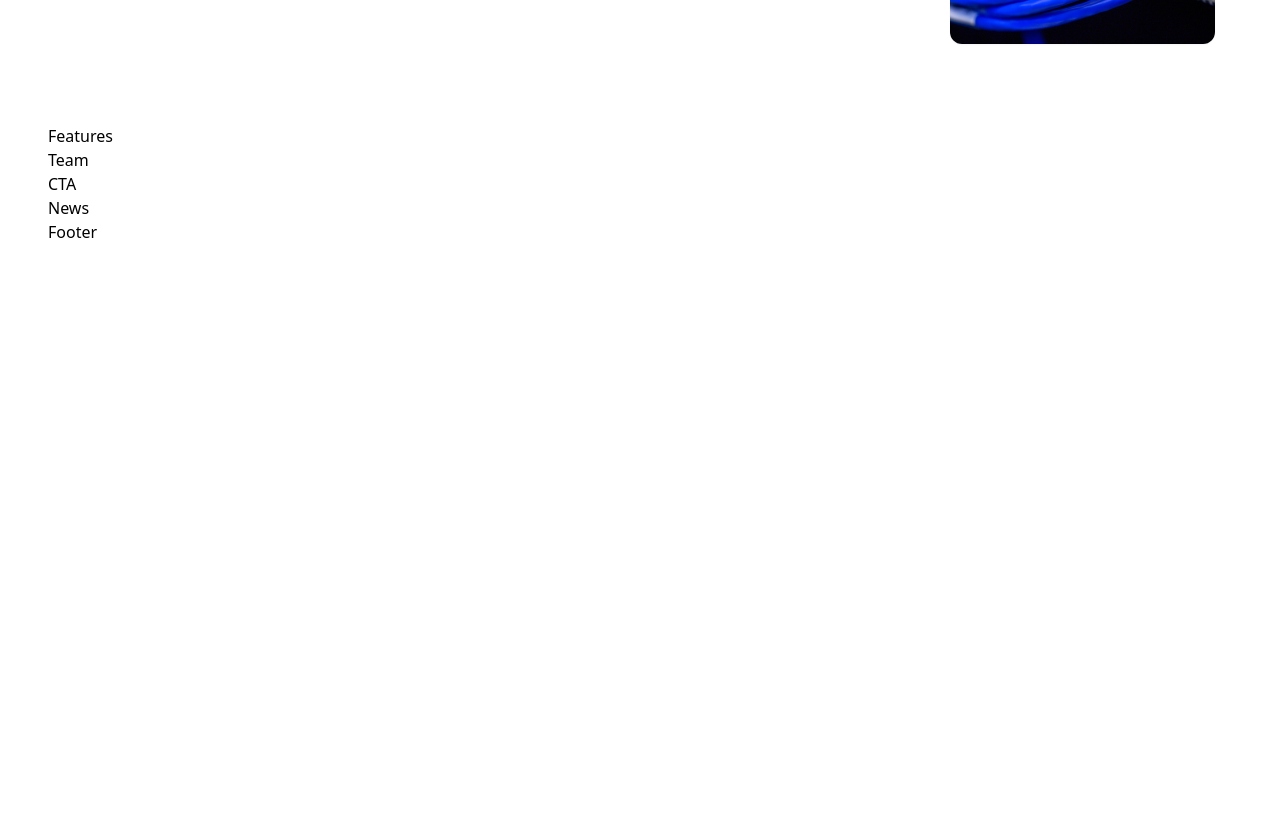
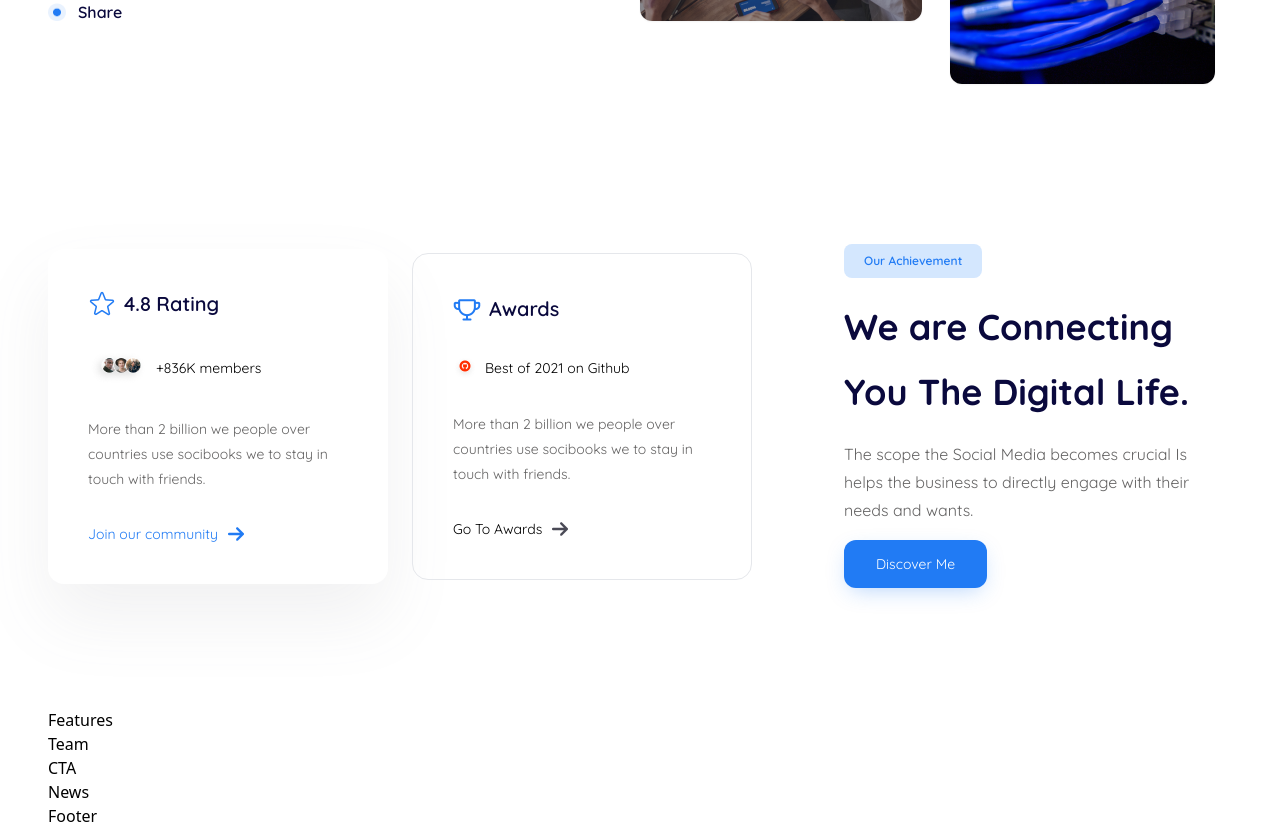
Before and after one commit to uuqkun/porto-netbook-app, a React (Vite) app: page / in a window 1280 px wide. Shown: the part 1340-2168 px from the top of the page. Before the commit the page ends 1584 px from the top, so only its background shows below. Built offline with nearby package versions, Linux system fonts and the light colour scheme.

Commit message:
menambahkan achievement section

```diff
--- a/src/components/AboutUs.jsx
+++ b/src/components/AboutUs.jsx
@@ -5,14 +5,14 @@ import { fontSize, layout } from '../styles'
 
 const AboutUs = () => {
   return (
-    <section className={`flex md:flex-row flex-col my-20 `}>
+    <section className={`flex md:flex-row flex-col my-20 py-10`}>
       {/* left side */}
       <div className={`flex-1 ${layout.flexStart} flex-col lg:mb-0 mb-10`}>
         <div className='px-5 py-2 bg-dimBlue rounded-lg mb-4'>
           <p className={`text-[12px] text-primary font-quicksand font-semibold`}>Whats Netboks?</p>
         </div>
 
-        <h1 className={`${fontSize.heading1} text-heading font-bold font-quicksand leading-[50px] md:leading-[65px] mb-4`}>
+        <h1 className={`${fontSize.heading2} text-heading font-extrabold font-quicksand leading-[50px] md:leading-[65px] mb-4`}>
           Why Join to Netbook <br className="sm:block hidden" />
           Social Network?
         </h1>
--- a/src/components/Achievement.jsx
+++ b/src/components/Achievement.jsx
@@ -1,8 +1,64 @@
+import { achievements } from "../constant"
+import { fontSize, layout } from "../styles"
+import Button from './Button'
 
 const Achievement = () => {
   return (
-    <section>
+    <section className="flex md:flex-row flex-col-reverse my-20 py-10 gap-5">
+      {/* left side */}
+      <div className={`flex-[2] flex justify-start items-center sm:flex-row flex-col`}>
+        {/* cards */}
+        {achievements.map((achievement, index) => (
+          <div
+            key={achievement.id}
+            className={`${index !== achievements.length - 1 ? 'shadow-card sm:mr-6 md:mb-0 mb-5' : 'border-gray-200 border-[1px] md:mr-0'}  md:max-w-[340px] lg:max-h-[340px] max-h-auto p-10 rounded-2xl`}>
+            <div className="flex items-center gap-2 mb-8">
+              <img
+                src={achievement.iconTitle}
+                alt="icon"
+                className="w-[28px]" />
+              <h4 className={`sm:${fontSize.heading3} text-[16px] font-quicksand text-heading font-semibold`}>{achievement.title}</h4>
+            </div>
 
+            <div className="flex items-center gap-2 mb-8">
+              <img
+                src={achievement.secondIcon}
+                alt="icon"
+                className={`${index !== achievements.length - 1 ? 'w-[60px] h-[34px]' : 'w-[24px]'} object-contain`} />
+              <h4 className="font-quicksand md:text-[14px] text-xs">{achievement.desc}</h4>
+            </div>
+
+            <p className={`md:text-[14px] text-xs font-quicksand text-paragraph mb-8 leading-[25px]`}>{achievement.cardText}</p>
+
+            <a
+              href="#"
+              className={`${index !== achievements.length - 1 ? 'text-primary' : 'text-black'} md:text-[14px] text-xs font-quicksand flex items-center gap-2`}>
+              {achievement.button}
+
+              <img src={achievement.arrowIcon} alt="arrowIcon" />
+            </a>
+
+          </div>
+        ))}
+      </div>
+
+      {/* right side */}
+      <div className={`flex-1 ${layout.flexCenter}`}>
+        <div className={`flex-1 ${layout.flexStart} flex-col lg:mb-0 mb-10`}>
+          <div className='px-5 py-2 bg-dimBlue rounded-lg mb-4'>
+            <p className={`text-[12px] text-primary font-quicksand font-semibold`}>Our Achievement</p>
+          </div>
+
+          <h1 className={`${fontSize.heading2} text-heading font-extrabold font-quicksand leading-[50px] md:leading-[65px] mb-4`}>
+            We are Connecting <br className="sm:block hidden" />
+            You The Digital Life.
+          </h1>
+
+          <p className={`${fontSize.paragraph} text-paragraph mb-4 max-w-[370px] font-quicksand leading-7`}>The scope the Social Media becomes crucial Is helps the business to directly engage with their needs and wants.</p>
+
+          <Button value={'Discover Me'} classes="text-white bg-primary shadow-button"/>
+        </div>
+      </div>
     </section>
   )
 }
--- a/src/components/Button.jsx
+++ b/src/components/Button.jsx
@@ -1,5 +1,5 @@
 const Button = ({ value, classes }) => (
-  <button type='button' className={`py-4 px-8 text-xs md:text-[14px] font-normal font-quicksand rounded-xl ${classes}`}>{value}</button>
+  <button type='button' className={`py-4 px-8 text-xs md:text-[14px] font-normal font-quicksand rounded-xl outline-none ${classes}`}>{value}</button>
 )
 
 export default Button
--- a/src/constant/index.js
+++ b/src/constant/index.js
@@ -17,6 +17,12 @@ import {
     instagram,
     facebook,
     linkedIn,
+    star,
+    people,
+    trophy,
+    githubIcon,
+    blackArrowRight,
+    blueArrowRight
 } from "../assets"
 
 export const navLinks = [
@@ -57,42 +63,65 @@ export const joinItems = [
     },
 ];
 
+export const achievements = [
+    {
+        id: 1,
+        iconTitle: star,
+        title: '4.8 Rating',
+        secondIcon: people,
+        desc: "+836K members",
+        cardText: "More than 2 billion we people over countries use socibooks we to stay in touch with friends.",
+        button: 'Join our community',
+        arrowIcon: blueArrowRight
+    },
+    {
+        id: 2,
+        iconTitle: trophy,
+        title: 'Awards',
+        secondIcon: githubIcon,
+        desc: "Best of 2021 on Github",
+        cardText: "More than 2 billion we people over countries use socibooks we to stay in touch with friends.",
+        button: 'Go To Awards',
+        arrowIcon: blackArrowRight
+    },
+];
+
 export const features = [
     {
         id: 'f-1',
         title: 'Members, Friends',
         value: 'Members, Friends Connection ( like followers ), Private Message',
-        icon:  feature1
+        icon: feature1
     },
     {
         id: 'f-2',
         title: 'Groups',
         value: 'Your users can create groups to let other users to join and talk',
-        icon:  feature2
+        icon: feature2
     },
     {
         id: 'f-3',
         title: 'Forum',
         value: 'Forum is ready by BBPress. Your users can make topics and talk.',
-        icon:  feature3
+        icon: feature3
     },
     {
         id: 'f-4',
         title: 'Custom Modules',
         value: "You can create Members, Groups Module. We already created 3 modules. It's by drag & drop live builder.",
-        icon:  feature4
+        icon: feature4
     },
     {
         id: 'f-5',
         title: 'List Builder',
         value: 'Members, Groups list can be modified by drag & drop live builder.',
-        icon:  feature5
+        icon: feature5
     },
     {
         id: 'f-6',
         title: 'List Scroll Effects',
         value: '8 different scroll effects are ready.You can always change by your tastes.',
-        icon:  feature6
+        icon: feature6
     },
 ];
 
--- a/src/styles.js
+++ b/src/styles.js
@@ -1,7 +1,7 @@
 export const fontSize = {
 
     link: "text-[12px] sm:text-[14px]",
-    paragraph: "text-[16px] sm:text-[18px]",
+    paragraph: "text-[14px] sm:text-[16px]",
     heading1: "text-[36px] sm:text-[40px] md:text-[48px]",
     heading2: "text-[32px] sm:text-[36px]",
     heading3: "text-[18px] sm:text-[20px]",
```
